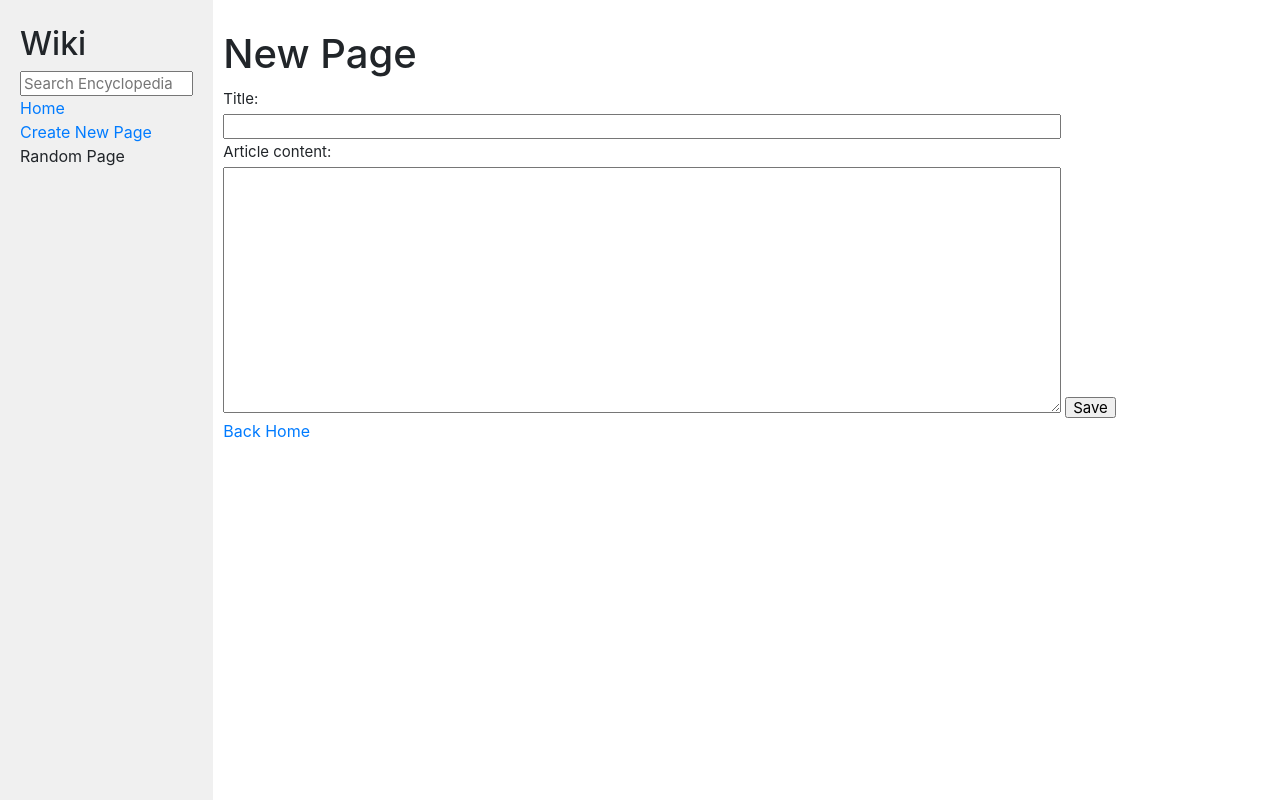
After one commit to karlsauter/CS50W, a Django app: template Project1/encyclopedia/templates/encyclopedia/newpage.html in a window 1280 px wide. The commit adds this page. Run offline with Django 3.2, Linux system fonts and the light colour scheme; the template is opened without the code that fills it: values that come from a table or form of the project are taken from there, others are empty; some libraries are stand-ins or nearby versions.

Commit message:
Created newpage

```diff
--- /dev/null
+++ b/Project1/encyclopedia/forms.py
@@ -0,0 +1,15 @@
+from django import forms
+
+class SearchForm(forms.Form):
+    q = forms.CharField(label="", required=False, max_length=100, widget=forms.TextInput(attrs={
+        "class":"search",
+        "placeholder":"Search Encyclopedia"
+    }))
+
+class NewPageForm(forms.Form):
+    title = forms.CharField(label="Title", max_length=100, widget=forms.TextInput(attrs={
+        "class":"title"
+    }))
+    content = forms.CharField(label="Article content", max_length=1000, widget=forms.Textarea(attrs={
+        "class":"content"
+    }))
--- a/Project1/encyclopedia/static/encyclopedia/styles.css
+++ b/Project1/encyclopedia/static/encyclopedia/styles.css
@@ -12,19 +12,29 @@ h1 {
     padding-top: 20px;
 }
 
-textarea {
-    height: 90vh;
-    width: 80%;
-}
-
 .main {
     padding: 10px;
 }
 
+input, label {
+    font-size: 15px;
+    line-height: 15px;
+}
+
+label {
+    width: 100%;
+}
+
 .search {
     width: 100%;
-    font-size: 15px;
-    line-height: 15px;
+}
+
+.title, .content {
+    width: 80%;
+}
+
+.content {
+    height: 60%;
 }
 
 .sidebar {
--- a/Project1/encyclopedia/templates/encyclopedia/entry.html
+++ b/Project1/encyclopedia/templates/encyclopedia/entry.html
@@ -1,7 +1,7 @@
 {% extends "encyclopedia/layout.html" %}
 
 {% block title %}
-    Wiki | {{ title }}
+    Encyclopedia | {{ title }}
 {% endblock %}
 
 {% block body %}
@@ -9,7 +9,4 @@
 
     {{ entry }}
 
-    </br>
-    </br>
-    <a href="{% url 'index' %}">Back to list</a>
 {% endblock %}
--- a/Project1/encyclopedia/templates/encyclopedia/index.html
+++ b/Project1/encyclopedia/templates/encyclopedia/index.html
@@ -5,7 +5,11 @@
 {% endblock %}
 
 {% block body %}
+    {% if request.GET.q %}
+    <h1>Search Results</h1>
+    {% else %}
     <h1>All Pages</h1>
+    {% endif %}
 
     <ul>
         {% for entry in entries %}
--- a/Project1/encyclopedia/templates/encyclopedia/layout.html
+++ b/Project1/encyclopedia/templates/encyclopedia/layout.html
@@ -9,17 +9,18 @@
         <link href="{% static 'encyclopedia/styles.css' %}" rel="stylesheet">
     </head>
     <body>
+        <div class="container-fluid">
             <div class="row">
                 <div class="sidebar col-lg-2 col-md-3">
                     <h2>Wiki</h2>
                     <form action="{% url 'index' %}">
-                    {{ form }}
+                        {{ searchForm }}
                     </form>
                     <div>
                         <a href="{% url 'index' %}">Home</a>
                     </div>
                     <div>
-                    Create New Page
+                        <a href="{% url 'newpage' %}">Create New Page</a>
                     </div>
                     <div>
                         Random Page
@@ -30,6 +31,13 @@
                 <div class="main col-lg-10 col-md-9">
                     {% block body %}
                     {% endblock %}
+
+                    {% if request.GET.q or request.path != "/" %}
+                    <div class="back">
+                        <a href="{% url 'index' %}">Back Home</a>
+                    </div>
+                    {% endif %}
+                </div>
             </div>
         </div>
 
--- /dev/null
+++ b/Project1/encyclopedia/templates/encyclopedia/newpage.html
@@ -0,0 +1,15 @@
+{% extends "encyclopedia/layout.html" %}
+
+{% block title %}
+    Encyclopedia | New Page
+{% endblock %}
+
+{% block body %}
+    <h1>New Page</h1>
+
+    <form action="url 'newpage'">
+        {{ newPageForm }}
+        <input type="submit" value="Save">
+    </form>
+
+{% endblock %}
--- a/Project1/encyclopedia/urls.py
+++ b/Project1/encyclopedia/urls.py
@@ -4,5 +4,6 @@ from . import views
 
 urlpatterns = [
     path("", views.index, name="index"),
+    path("wiki/newpage", views.newpage, name="newpage"),
     path("wiki/<str:title>/", views.entry, name="entry")
 ]
```
Also changed, not shown: Project1/encyclopedia/views.py (+15 -16 lines). Lines whose indentation alone changed are shown as unchanged.
